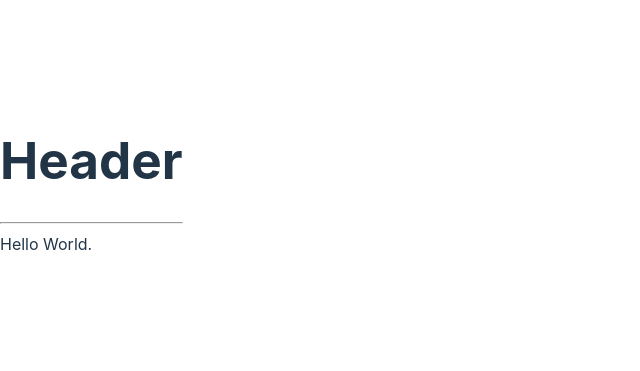
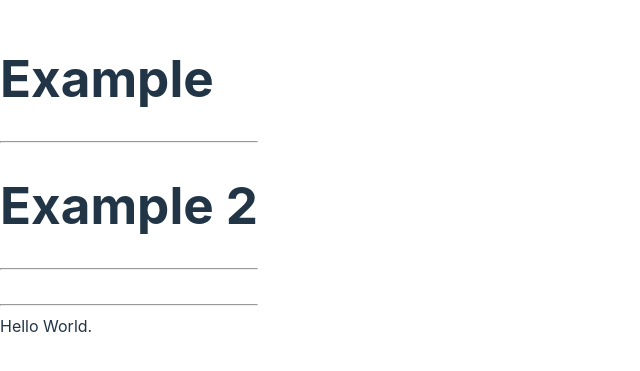
Before and after one commit to marciliojrr/b7web-react, a React (Vite) app in the folder projetos/react-vite/: page / in a window 1280 px wide. Shown: the part 223-594 px from the top of the page, without its empty margins (0-640 px from the left). Built offline with nearby package versions, Linux system fonts and the light colour scheme.

Commit message:
Passando props

```diff
--- a/projetos/react-vite/src/App.tsx
+++ b/projetos/react-vite/src/App.tsx
@@ -3,6 +3,8 @@ import { Header } from "./components/Header";
 const App = () => {
     return (
         <div>
+            <Header title='Example' />
+            <Header title='Example 2' />
             <Header />
             Hello World.
         </div>
--- a/projetos/react-vite/src/components/Header.tsx
+++ b/projetos/react-vite/src/components/Header.tsx
@@ -1,7 +1,13 @@
-export const Header = () => {
+type Props = {
+    title?: string // ? = opcional
+}
+
+//export const Header = (props: Props) => {
+export const Header = ({ title }: Props) => { // forma mais usada
     return (
         <header>
-            <h1>Header</h1>
+            {/* <h1>{props.title}</h1> */}
+            <h1>{title}</h1>
             <hr />
         </header>
     )
```
